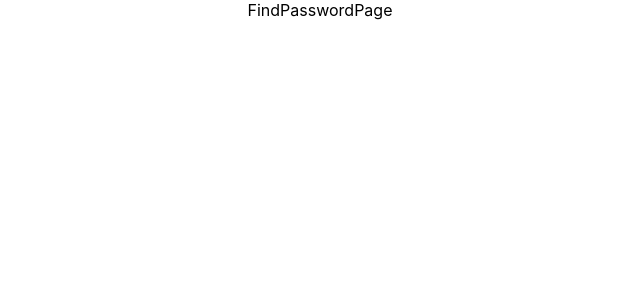
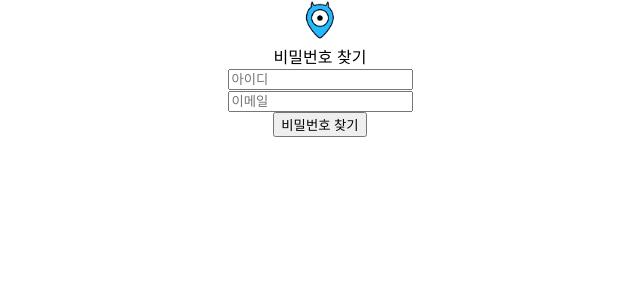
Before and after one commit to MapHackers/map-goblin-frontend, a React (Create React App) app: page /findPassword in a window 1280 px wide. Shown: the top 300 px of the page, without its empty margins (320-960 px from the left). Built offline with nearby package versions, Linux system fonts and the light colour scheme.

Commit message:
FindPassword Page Prototype

```diff
--- a/src/components/views/FindPasswordPage/FindPasswordPage.js
+++ b/src/components/views/FindPasswordPage/FindPasswordPage.js
@@ -1,9 +1,10 @@
 import React from 'react'
+import FindPasswordFrame from './Sections/FindPasswordFrame'
 
 function FindPasswordPage() {
     return (
         <div>
-            FindPasswordPage
+            <FindPasswordFrame/>
         </div>
     )
 }
--- /dev/null
+++ b/src/components/views/FindPasswordPage/Sections/FindPasswordForm.js
@@ -0,0 +1,102 @@
+import React from 'react'
+import { Formik } from 'formik'
+import { Form, Input, Button } from 'antd'
+import * as Yup from 'yup'
+
+const tailFormItemLayout = {
+    wrapperCol: {
+        xs: {
+            span: 24,
+            offset: 0,
+        },
+        sm: {
+            span: 16,
+            offset: 8,
+        },
+    },
+};
+
+function FindPasswordForm() {
+    return (
+        <div>
+            <Formik
+                initialValues={{
+                    email: '',
+                    id: ''
+                }}
+                validationSchema={Yup.object().shape({
+                    email: Yup.string()
+                        .email('유효하지 않은 이메일 입니다.')
+                        .required('이메일은 필수 항목입니다.'),
+                    id: Yup.string()
+                        .required('아이디는 필수 항목입니다.'),
+                })}
+                onSubmit={(values, { setSubmitting }) => {
+                    setTimeout(() => {
+                        alert(JSON.stringify(values, null, 2));
+                        setSubmitting(false);
+                    }, 400);
+                }}
+            >
+                {props => {
+                    const {
+                        values,
+                        touched,
+                        errors,
+                        isSubmitting,
+                        handleChange,
+                        handleBlur,
+                        handleSubmit,
+                    } = props
+                    return (
+                        <form onSubmit={handleSubmit}>
+                            <Form.Item required>
+                                <Input
+                                    id='id'
+                                    placeholder="아이디"
+                                    type='id'
+                                    value={values.id}
+                                    onChange={handleChange}
+                                    onBlur={handleBlur}
+                                    className={
+                                        errors.id && touched.id ? 'text-input error' : 'text-input'
+                                    }
+                                />
+                                {errors.id && touched.id && (
+                                    <div className="input-feedback">{errors.id}</div>
+                                )}
+                            </Form.Item>
+
+                            <Form.Item required>
+                                <Input
+                                    id='email'
+                                    placeholder="이메일"
+                                    type='email'
+                                    value={values.email}
+                                    onChange={handleChange}
+                                    onBlur={handleBlur}
+                                    className={
+                                        errors.email && touched.email ? 'text-input error' : 'text-input'
+                                    }
+                                />
+                                {errors.email && touched.email && (
+                                    <div className="input-feedback">{errors.email}</div>
+                                )}
+                            </Form.Item>
+
+                            <Form.Item {...tailFormItemLayout}>
+                                <Button onClick={handleSubmit} type="primary" disabled={isSubmitting}>
+                                    비밀번호 찾기
+                                </Button>
+                            </Form.Item>
+                        </form>
+                    )
+                }
+                }
+
+            </Formik>
+        </div>
+    )
+}
+
+export default FindPasswordForm
--- /dev/null
+++ b/src/components/views/FindPasswordPage/Sections/FindPasswordFrame.js
@@ -0,0 +1,16 @@
+import React from 'react'
+import Logo from './Logo'
+import Title from './Title'
+import FindPasswordForm from './FindPasswordForm'
+
+function FindPasswordFrame() {
+    return (
+        <div>
+            <Logo/>
+            <Title/>
+            <FindPasswordForm/>
+        </div>
+    )
+}
+
+export default FindPasswordFrame
--- /dev/null
+++ b/src/components/views/FindPasswordPage/Sections/Logo.js
@@ -0,0 +1,12 @@
+import React from 'react'
+import LogoImage from '../../../../assets/images/Logo.png'
+
+function Logo() {
+    return (
+        <div>
+            <img style={{width:'40px', height:'40px'}} src={LogoImage} alt="Logo"/>
+        </div>
+    )
+}
+
+export default Logo
--- /dev/null
+++ b/src/components/views/FindPasswordPage/Sections/Title.js
@@ -0,0 +1,11 @@
+import React from 'react'
+
+function Title() {
+    return (
+        <div>
+            비밀번호 찾기
+        </div>
+    )
+}
+
+export default Title
```
